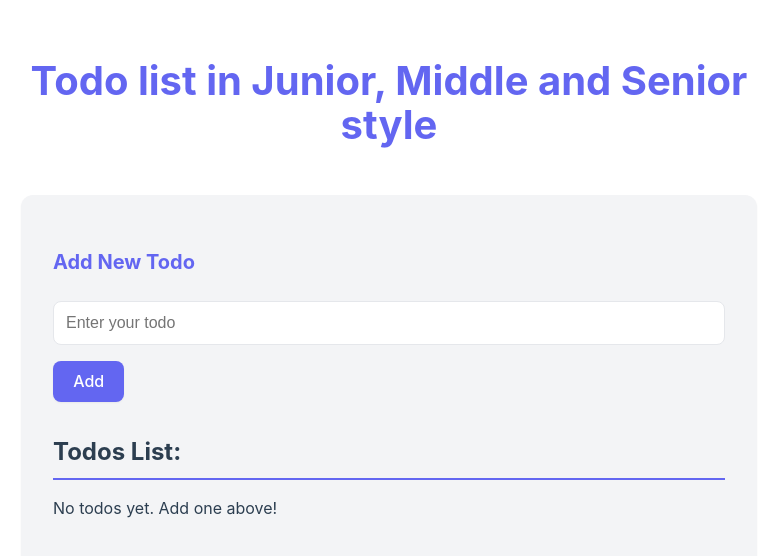
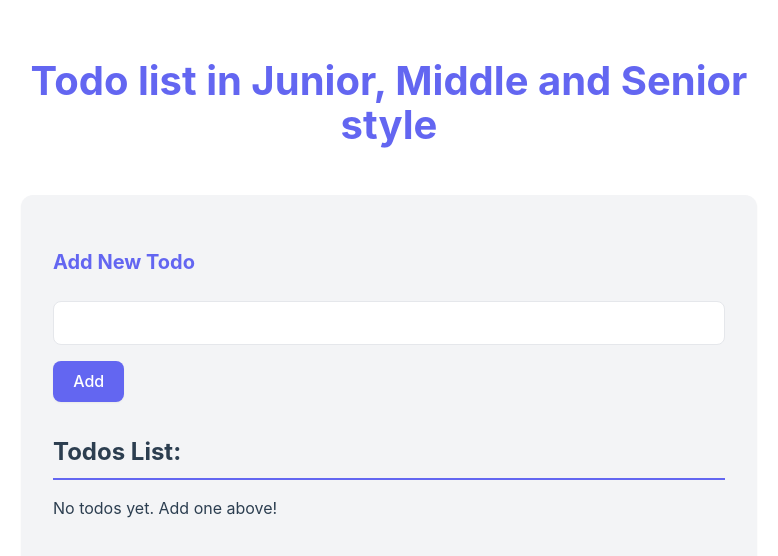
Before and after one commit to NemesisUA/todo-Junior-Middle-Senior, a React (Vite) app: page / in a window 1280 px wide. Shown: the top 556 px of the page, without its empty margins (251-1029 px from the left). Built offline with nearby package versions, Linux system fonts and the light colour scheme.

Commit message:
fix exports

```diff
--- a/src/App.jsx
+++ b/src/App.jsx
@@ -1,5 +1,6 @@
 import './App.css';
-import { SeniorTodo } from './components/SeniorTodo';
+//import { SeniorTodo } from './components/SeniorTodo';
+import { UseReducerTodo } from './components/UseReducerTodo';
 //import { JuniorTodo } from './components/JuniorTodo';
 //import { JuniorTodoFixMe } from './components/JuniorTodoFixMe';
 //import { MiddleTodo } from './components/MiddleTodo';
@@ -9,7 +10,7 @@ function App() {
     <div className="app">
       <h1>Todo list in Junior, Middle and Senior style</h1>
 
-      <SeniorTodo />
+      <UseReducerTodo />
     </div>
   );
 }
--- a/src/components/UseReducerTodo.jsx
+++ b/src/components/UseReducerTodo.jsx
@@ -21,7 +21,7 @@ const todoReducer = (state, action) => {
   }
 }
 
-export const SeniorTodo = () => {
+export const UseReducerTodo = () => {
   const [todos, dispatch] = useReducer(todoReducer, initialTodos);
   const [text, setText] = useState('');
 
```
